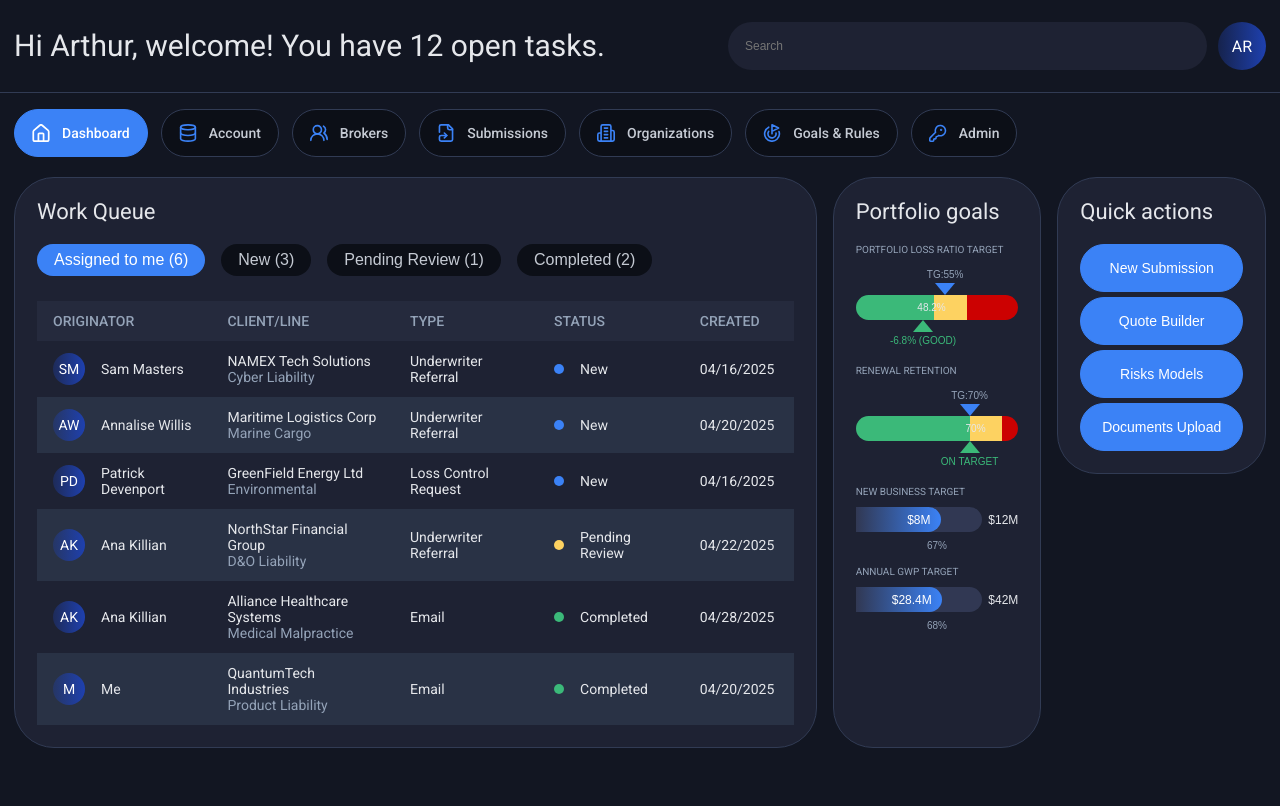
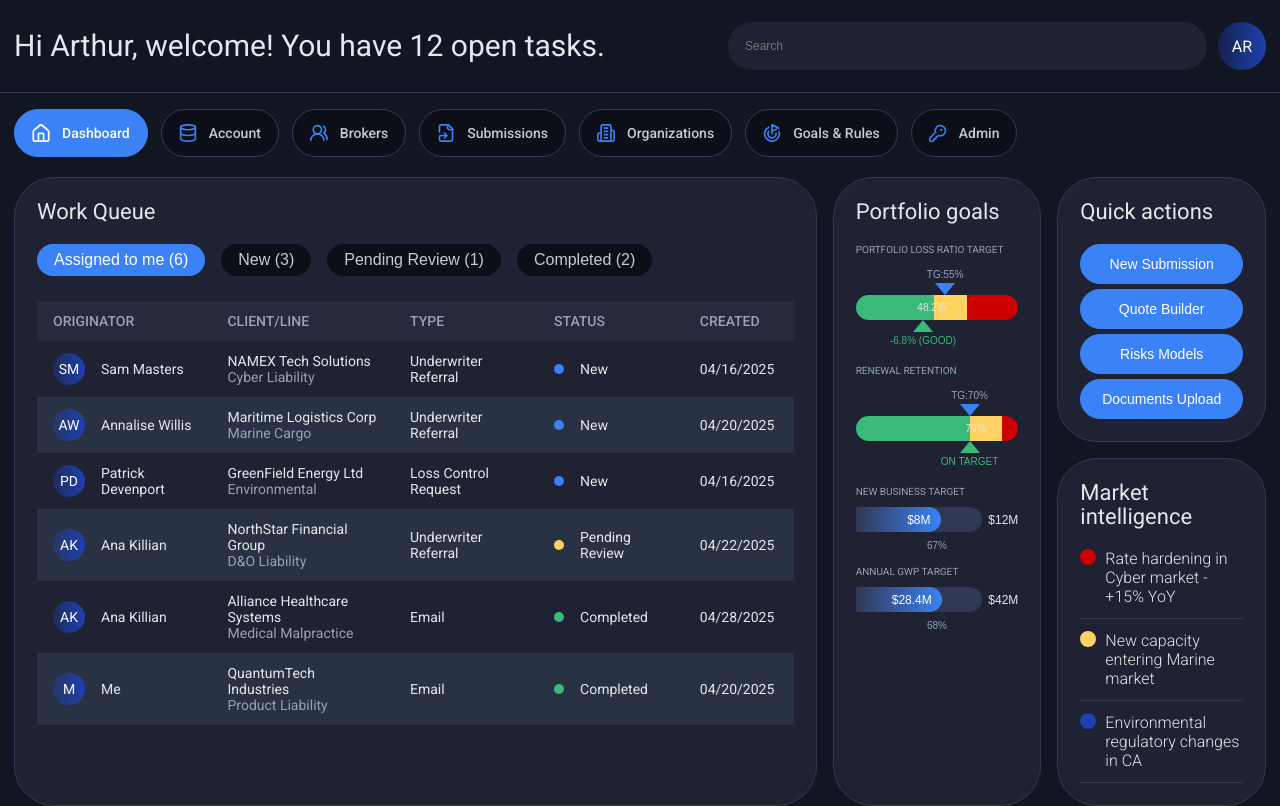
Before and after one commit to JuliaHorokhovatska/work-task-queue, an Angular app: page / in a window 1280 px wide. Built offline with nearby package versions, Linux system fonts and the light colour scheme.

Commit message:
Add Market intelligence

```diff
--- /dev/null
+++ b/src/app/dashboard/components/market-intelligence/market-intelligence.html
@@ -0,0 +1,15 @@
+<div class="card-container">
+  <h2 class="card-title">Market intelligence</h2>
+  <div class="news-item d-flex">
+    <div class="point danger"></div>
+    <p class="text-light m-0">Rate hardening in Cyber market - +15% YoY</p>
+  </div>
+  <div class="news-item d-flex">
+    <div class="point warning"></div>
+    <p class="text-light m-0">New capacity entering Marine market</p>
+  </div>
+  <div class="news-item d-flex">
+    <div class="point primary-dark"></div>
+    <p class="text-light m-0">Environmental regulatory changes in CA</p>
+  </div>
+</div>
--- /dev/null
+++ b/src/app/dashboard/components/market-intelligence/market-intelligence.scss
@@ -0,0 +1,33 @@
+.news-item {
+  gap: 9px;
+  padding: 12px 0;
+  border-bottom: 1px solid var(--border);
+
+  p {
+    font-weight: 300;
+  }
+
+  &:first-of-type {
+    padding-top: 0;
+  }
+}
+
+.point {
+  height: 16px;
+  min-height: 16px;
+  width: 16px;
+  min-width: 16px;
+  border-radius: 50%;
+
+  &.danger {
+    background-color: var(--danger);
+  }
+
+  &.warning {
+    background-color: var(--warning);
+  }
+
+  &.primary-dark {
+    background-color: var(--primary-dark);
+  }
+}
--- /dev/null
+++ b/src/app/dashboard/components/market-intelligence/market-intelligence.ts
@@ -0,0 +1,10 @@
+import { ChangeDetectionStrategy, Component } from '@angular/core';
+
+@Component({
+  selector: 'app-market-intelligence',
+  imports: [],
+  templateUrl: './market-intelligence.html',
+  styleUrl: './market-intelligence.scss',
+  changeDetection: ChangeDetectionStrategy.OnPush,
+})
+export class MarketIntelligence {}
--- a/src/app/dashboard/components/quick-actions/quick-actions.scss
+++ b/src/app/dashboard/components/quick-actions/quick-actions.scss
@@ -1,3 +1,7 @@
 .btn-container {
   gap: 5px;
 }
+
+.btn {
+  height: auto;
+}
--- a/src/app/dashboard/components/work-queue/work-queue.html
+++ b/src/app/dashboard/components/work-queue/work-queue.html
@@ -1,7 +1,7 @@
 @if ({
   workQueueTableColumns: workQueueTableColumns$ | async,
 }; as extracted) {
-  <div class="card-container">
+  <div class="card-container h-100">
     <h2 class="card-title">Work Queue</h2>
     @if (extracted.workQueueTableColumns) {
       <div class="d-flex gap-1 align-items-center flex-wrap btn-container">
--- a/src/app/dashboard/containers/dashboard/dashboard.html
+++ b/src/app/dashboard/containers/dashboard/dashboard.html
@@ -1,11 +1,14 @@
 <div class="global-container">
   <div class="work-queue-container row gap-1">
-    <app-work-queue class="col-12 col-auto-lg h-100" />
+    <div class="h-auto col-12 col-auto-lg d-flex flex-column">
+      <app-work-queue class="h-100" />
+    </div>
     <div class="h-auto col-12 col-2-lg d-flex flex-column">
       <app-portfolio-goals class="h-100" />
     </div>
-    <div class="col-12 col-2-lg h-100">
-      <app-quick-actions class="col-12 col-2-lg h-100" />
+    <div class="col-12 col-2-lg h-auto d-flex flex-column gap-1">
+      <app-quick-actions class="h-100" />
+      <app-market-intelligence class="h-100" />
     </div>
   </div>
 </div>
--- a/src/app/dashboard/containers/dashboard/dashboard.ts
+++ b/src/app/dashboard/containers/dashboard/dashboard.ts
@@ -7,10 +7,11 @@ import { CommonModule } from '@angular/common';
 import { WorkQueue } from '../../components/work-queue/work-queue';
 import { PortfolioGoals } from '../../components/portfolio-goals/portfolio-goals';
 import { QuickActions } from '../../components/quick-actions/quick-actions';
+import { MarketIntelligence } from '../../components/market-intelligence/market-intelligence';
 
 @Component({
   selector: 'app-dashboard',
-  imports: [CommonModule, WorkQueue, PortfolioGoals, QuickActions],
+  imports: [CommonModule, WorkQueue, PortfolioGoals, QuickActions, MarketIntelligence],
   templateUrl: './dashboard.html',
   styleUrl: './dashboard.scss',
   changeDetection: ChangeDetectionStrategy.OnPush,
```
Also changed, not shown: 1 other file (tests, documents, lock files or other folders).
